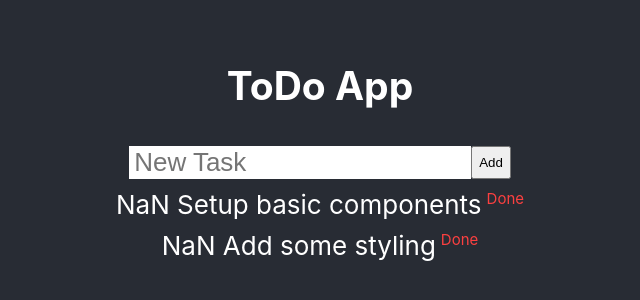
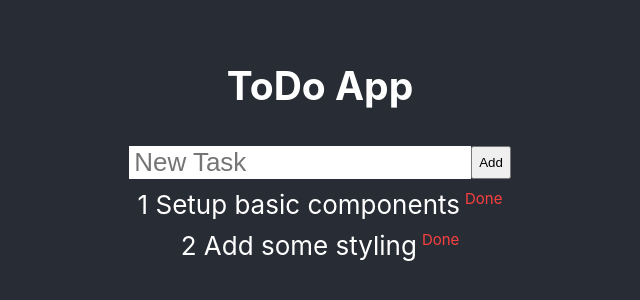
Before and after one commit to AnnKemp/todolist, a React (Create React App) app: page / in a window 1280 px wide. Shown: the part 252-552 px from the top of the page, without its empty margins (320-960 px from the left). Built offline with nearby package versions, Linux system fonts and the light colour scheme.

Commit message:
after in-between-step better use of the contex hook

```diff
--- a/src/components/Items.js
+++ b/src/components/Items.js
@@ -1,30 +1,23 @@
-import React, { useState } from "react";
+import React, {useContext, useState} from "react";
 import TodoContext from "../contexts/TodoContext"; // deze hier ook importeren
 
 export function NewItem(){
     const [text, setText] = useState("");
+    // TodoContext is made available as a hook
+    const todoContext = useContext(TodoContext);
 
     return(
-        // hier de waarden uit de context hook halen
-        <TodoContext.Consumer>
-            {values => (
+        // hier de waarden uit de context hook halen via die values
         <div className="Item">
             <input type="text" placeholder="New Task" value={text} onChange={e => setText(e.target.value)}></input>
-            <button onClick={() => values.add(text)}>Add</button>
+            <button onClick={() => todoContext.add(text)}>Add</button>
         </div>
-            )}
-        </TodoContext.Consumer>
     );
 }
 export function ItemList(){
-    return (
-        // hier de waarden uit de context hook halen
-        <TodoContext.Consumer>
-            {values =>
-        values.items.map((item, i) => <Item text={item} key={i} remove={values.remove} />)
-            }
-        </TodoContext.Consumer>
-        );
+    const todoContext = useContext(TodoContext);
+
+    return todoContext.items.map((item, i) => <Item text={item} index={i} key={i} remove={todoContext.remove} />);
 }
 export function Item({ text, index, remove }){
     return(
```
